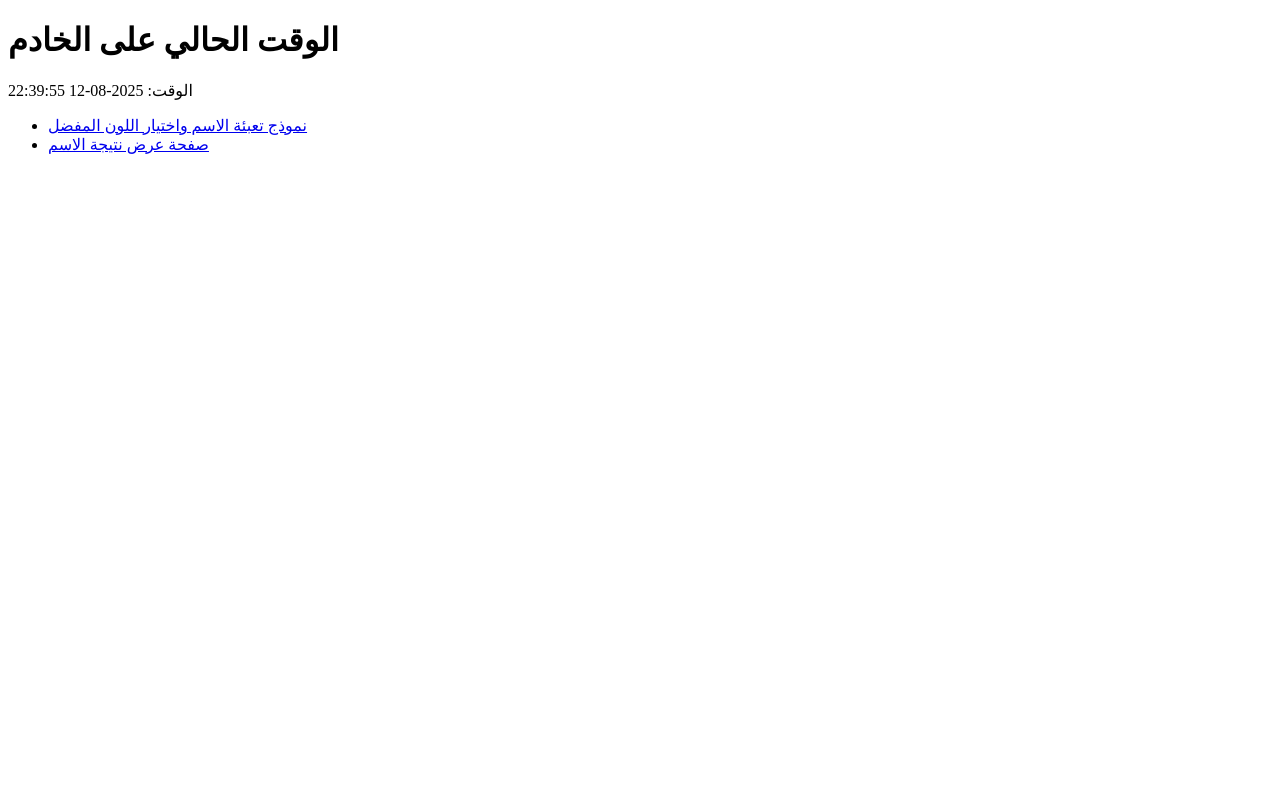
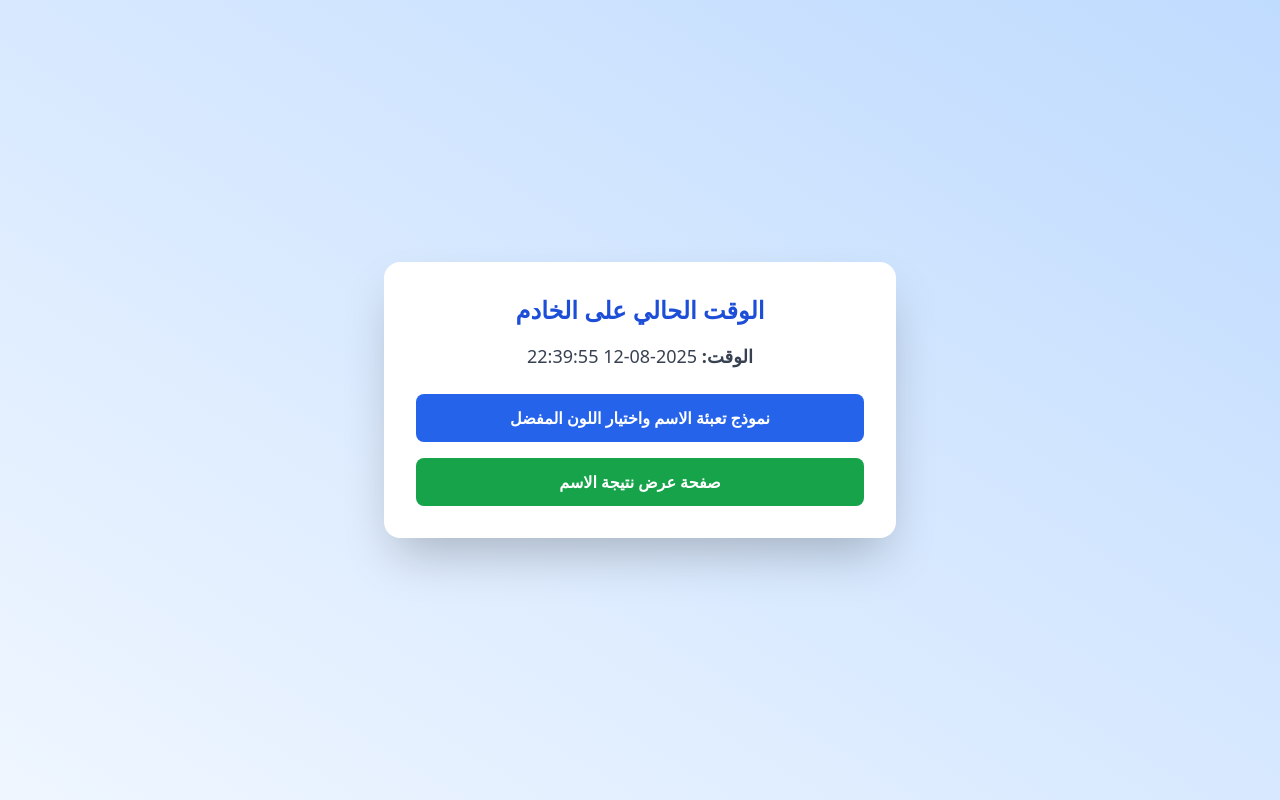
Before and after one commit to alzoghrwry/PHP_Backend, a PHP site: page / in a window 1280 px wide. Run offline with PHP 8.4, Linux system fonts and the light colour scheme; some libraries are stand-ins or nearby versions.

Commit message:
styling index page with cdn taillwindcss

```diff
--- a/index.php
+++ b/index.php
@@ -1,23 +1,39 @@
 <?php
 declare(strict_types=1);
 
-// index.php — يعرض الوقت الحالي على الخادم  ويعرض رابط صفحة تعبئة النموذج وصفحة  عرض النتائج
 
 ?>
 <!doctype html>
-<html lang="ar">
+<html lang="ar" dir="rtl">
 <head>
     <meta charset="utf-8">
-    <meta name="viewport" content="width=device-width,initial-scale=1">
+    <meta name="viewport" content="width=device-width, initial-scale=1">
     <title>الصفحة الرئيسية</title>
+    <script src="https://cdn.tailwindcss.com"></script>
 </head>
-<body>
-    <h1>الوقت الحالي على الخادم</h1>
-    <p>الوقت: <?php echo htmlspecialchars((string) date('Y-m-d H:i:s')); ?></p>
+<body class="bg-gradient-to-tr from-blue-50 to-blue-200 min-h-screen flex items-center justify-center p-6">
 
-    <ul>
-        <li><a href="info_form.php">نموذج تعبئة الاسم  واختيار اللون المفضل</a></li>
-        <li><a href="resault.php">صفحة عرض نتيجة الاسم </a></li>
-    </ul>
+    <div class="bg-white shadow-2xl rounded-2xl p-8 max-w-lg w-full text-center">
+
+        <h1 class="text-2xl font-bold text-blue-700 mb-4"> الوقت الحالي على الخادم</h1>
+
+        <p class="text-lg text-gray-700 mb-6">
+            <span class="font-semibold">الوقت:</span>
+            <?php echo htmlspecialchars((string) date('Y-m-d H:i:s')); ?>
+        </p>
+
+        <div class="space-y-4">
+            <a href="info_form.php"
+               class="block bg-blue-600 text-white py-3 rounded-lg hover:bg-blue-700 transition font-bold">
+                نموذج تعبئة الاسم واختيار اللون المفضل
+            </a>
+
+            <a href="resault.php"
+               class="block bg-green-600 text-white py-3 rounded-lg hover:bg-green-700 transition font-bold">
+                صفحة عرض نتيجة الاسم
+            </a>
+        </div>
+    </div>
+
 </body>
 </html>
```
